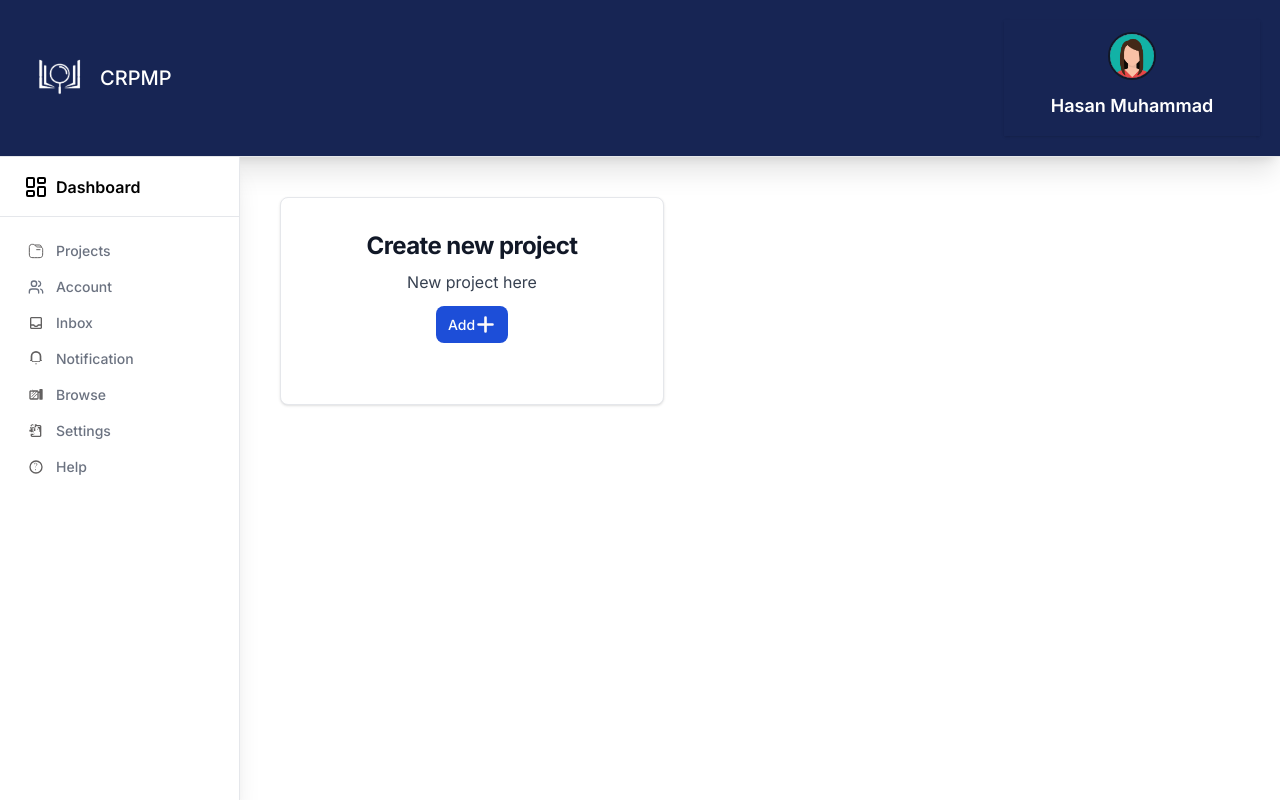
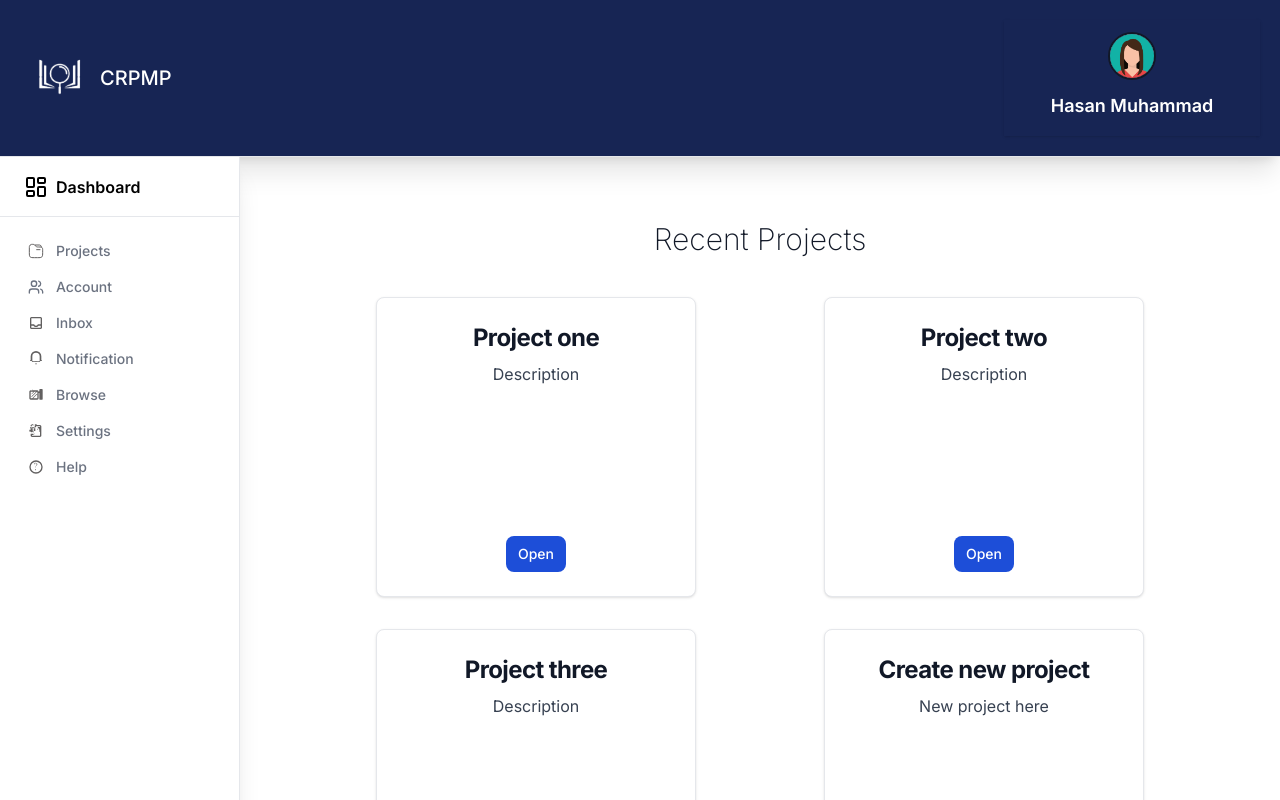
Before and after one commit to Senior-Project-CRPMP/front_nextjs, a Next.js app: page /dashboard in a window 1280 px wide. Shown: the top 800 px of the page. Built offline with nearby package versions, Linux system fonts and the light colour scheme.

Commit message:
recent projects

```diff
--- a/src/app/dashboard/page.tsx
+++ b/src/app/dashboard/page.tsx
@@ -1,29 +1,53 @@
 import React from "react";
-import Image from "next/image";
 import Link from "next/link";
 
-function Dashboard() {
+const Dashboard: React.FC = () => {
   return (
-    <div className="max-w-sm bg-white border border-gray-200 rounded-lg shadow dark:bg-gray-800 dark:border-gray-700 h-52 m-10">
-      <div className="p-8 text-center">
+    <div className="max-w-4xl mx-auto m-10">
+      <h6 className="text-3xl font-extralight text-gray-900 text-center p-6">
+        Recent Projects
+      </h6>
+      <div className="flex flex-wrap justify-around">
+        {[
+          "Project one",
+          "Project two",
+          "Project three",
+          "Create new project",
+        ].map((project, index) => (
+          <div
+            key={index}
+            className="flex flex-col justify-between max-w-xs w-full bg-white border border-gray-200 rounded-lg shadow dark:bg-gray-800 dark:border-gray-700 m-4 p-6"
+            style={{ minHeight: "300px" }}
+          >
+            <div className="text-center">
               <a href="#">
                 <h5 className="mb-2 text-2xl font-bold tracking-tight text-gray-900 dark:text-white">
-            Create new project{" "}
+                  {project}
                 </h5>
               </a>
               <p className="mb-3 font-normal text-gray-700 dark:text-gray-400">
-          New project here
+                {project === "Create new project"
+                  ? "New project here"
+                  : "Description"}
               </p>
+            </div>
+            <div className="text-center">
               <Link
-          href="/createProject"
-          className="inline-flex items-center  px-3 py-2 text-sm font-medium text-center text-white bg-blue-700 rounded-lg hover:bg-blue-800 focus:ring-4 focus:outline-none focus:ring-blue-300 dark:bg-blue-600 dark:hover:bg-blue-700 dark:focus:ring-blue-800"
+                href={
+                  project === "Create new project"
+                    ? "/createProject"
+                    : "/dashboard/projects"
+                }
+                className="inline-flex items-center px-3 py-2 text-sm font-medium text-center text-white bg-blue-700 rounded-lg hover:bg-blue-800 focus:ring-4 focus:outline-none focus:ring-blue-300 dark:bg-blue-600 dark:hover:bg-blue-700 dark:focus:ring-blue-800"
               >
-          Add
+                {project === "Create new project" ? "Add" : "Open"}
+                {project === "Create new project" && (
                   <svg
                     xmlns="http://www.w3.org/2000/svg"
                     width="1.5em"
                     height="1.5em"
                     viewBox="0 0 24 24"
+                    className="ml-2"
                   >
                     <g fill="none">
                       <path d="M24 0v24H0V0zM12.593 23.258l-.011.002l-.071.035l-.02.004l-.014-.004l-.071-.035c-.01-.004-.019-.001-.024.005l-.004.01l-.017.428l.005.02l.01.013l.104.074l.015.004l.012-.004l.104-.074l.012-.016l.004-.017l-.017-.427c-.002-.01-.009-.017-.017-.018m.265-.113l-.013.002l-.185.093l-.01.01l-.003.011l.018.43l.005.012l.008.007l.201.093c.012.004.023 0 .029-.008l.004-.014l-.034-.614c-.003-.012-.01-.02-.02-.022m-.715.002a.023.023 0 0 0-.027.006l-.006.014l-.034.614c0 .012.007.02.017.024l.015-.002l.201-.093l.01-.008l.004-.011l.017-.43l-.003-.012l-.01-.01z" />
@@ -33,10 +57,14 @@ function Dashboard() {
                       />
                     </g>
                   </svg>
+                )}
               </Link>
             </div>
           </div>
+        ))}
+      </div>
+    </div>
   );
-}
+};
 
 export default Dashboard;
--- a/src/app/project_dashboard/page.tsx
+++ b/src/app/project_dashboard/page.tsx
@@ -1,7 +1,4 @@
 "use client";
-import React from "react";
-import Image from "next/image";
-import { useState, useEffect } from "react";
 import React, { useState, useEffect } from "react";
 import Image, { StaticImageData } from "next/image";
 import Navigation from "./nav_button";
@@ -13,16 +10,7 @@ import NavBar from "./nav_bar";
 import Board from "./board";
 import Overview from "./overview/page";
 
-
 type Project = {
-  id: number;
-  title: string;
-  description: string;
-  objective: string;
-  startDate: string;
-  endDate: string;
-  status: string;
-  managerId: number;
   id: number;
   title: string;
   description: string;
@@ -40,27 +28,37 @@ type Member = {
   avatar: string | StaticImageData;
 };
 
-
 const ProjectPage: React.FC = () => {
   const [project, setProject] = useState<Project | null>(null);
   const [lastUpdated, setLastUpdated] = useState<string>();
-  const [lastUpdated, setLastUpdated] = useState<string>();
   const [currentPage, setCurrentPage] = useState("overview");
-  const projectIdStr = localStorage.getItem("projectId");
-  const projectId = projectIdStr !== null ? parseInt(projectIdStr) : null;
-
-  useEffect(() => {
-  const projectIdStr = localStorage.getItem('projectId');
-  const projectId = projectIdStr !== null ? parseInt(projectIdStr) : null;
   const [isMemberListOpen, setIsMemberListOpen] = useState(false);
   const [isSearchPopupOpen, setIsSearchPopupOpen] = useState(false);
   const [searchTerm, setSearchTerm] = useState("");
 
+  const projectIdStr =
+    typeof window !== "undefined" ? localStorage.getItem("projectId") : null;
+  const projectId = projectIdStr !== null ? parseInt(projectIdStr) : null;
+
   const members: Member[] = [
-    { name: 'Member One', role: 'Role One', email: 'member1@example.com', avatar: images.avatar1 },
-    { name: 'Member Two', role: 'Role Two', email: 'member2@example.com', avatar: images.avatar2 },
-    { name: 'Member Three', role: 'Role Three', email: 'member3@example.com', avatar: images.avatar3 },
-    // Add more members as needed
+    {
+      name: "Member One",
+      role: "Role One",
+      email: "member1@example.com",
+      avatar: images.avatar1,
+    },
+    {
+      name: "Member Two",
+      role: "Role Two",
+      email: "member2@example.com",
+      avatar: images.avatar2,
+    },
+    {
+      name: "Member Three",
+      role: "Role Three",
+      email: "member3@example.com",
+      avatar: images.avatar3,
+    },
   ];
 
   const handleToggleMemberList = () => {
@@ -76,7 +74,7 @@ const ProjectPage: React.FC = () => {
   };
 
   const filteredMembers = members.filter(
-    member =>
+    (member) =>
       member.name.toLowerCase().includes(searchTerm.toLowerCase()) ||
       member.email.toLowerCase().includes(searchTerm.toLowerCase())
   );
@@ -103,14 +101,11 @@ const ProjectPage: React.FC = () => {
       });
       setLastUpdated(currentDate);
     }
-  }, []); // Empty dependency array ensures this effect runs only once on mount
   }, []);
 
   const PageContent = ({ currentPage }: { currentPage: string }) => {
     return (
       <div>
-        {/* Conditional rendering based on currentPage state */}
-        {currentPage === "overview" && <Overview project={project} />}
         {currentPage === "overview" && <Overview project={project} />}
         {currentPage === "board" && <Board />}
         {currentPage === "list" && <List />}
@@ -146,12 +141,7 @@ const ProjectPage: React.FC = () => {
           <NavBar />
         </div>
         <div className="h-full bg-white rounded-md my-2 mr-2 w-4/5">
-
-        <div className="h-full bg-white rounded-md my-2 mr-2 w-4/5">
           <div className="p-4 flex-col h-full space-x-0">
-            <div className="h-1/6">
-              <div className="flex space-x-96">
-                <h1 className="text-neutral-900 text-2xl font-bold pr-96">
             <div className="h-1/6">
               <div className="flex space-x-96">
                 <h1 className="text-neutral-900 text-2xl font-bold pr-96">
@@ -217,7 +207,9 @@ const ProjectPage: React.FC = () => {
                 </div>
               </div>
               {lastUpdated && (
-                <p className="text-sm text-gray-600">Last Update: {lastUpdated}</p>
+                <p className="text-sm text-gray-600">
+                  Last Update: {lastUpdated}
+                </p>
               )}
               <div className="space-y-1.5 mt-5">
                 <Navigation setCurrentPage={setCurrentPage} />
```
Lines whose indentation alone changed are shown as unchanged.
